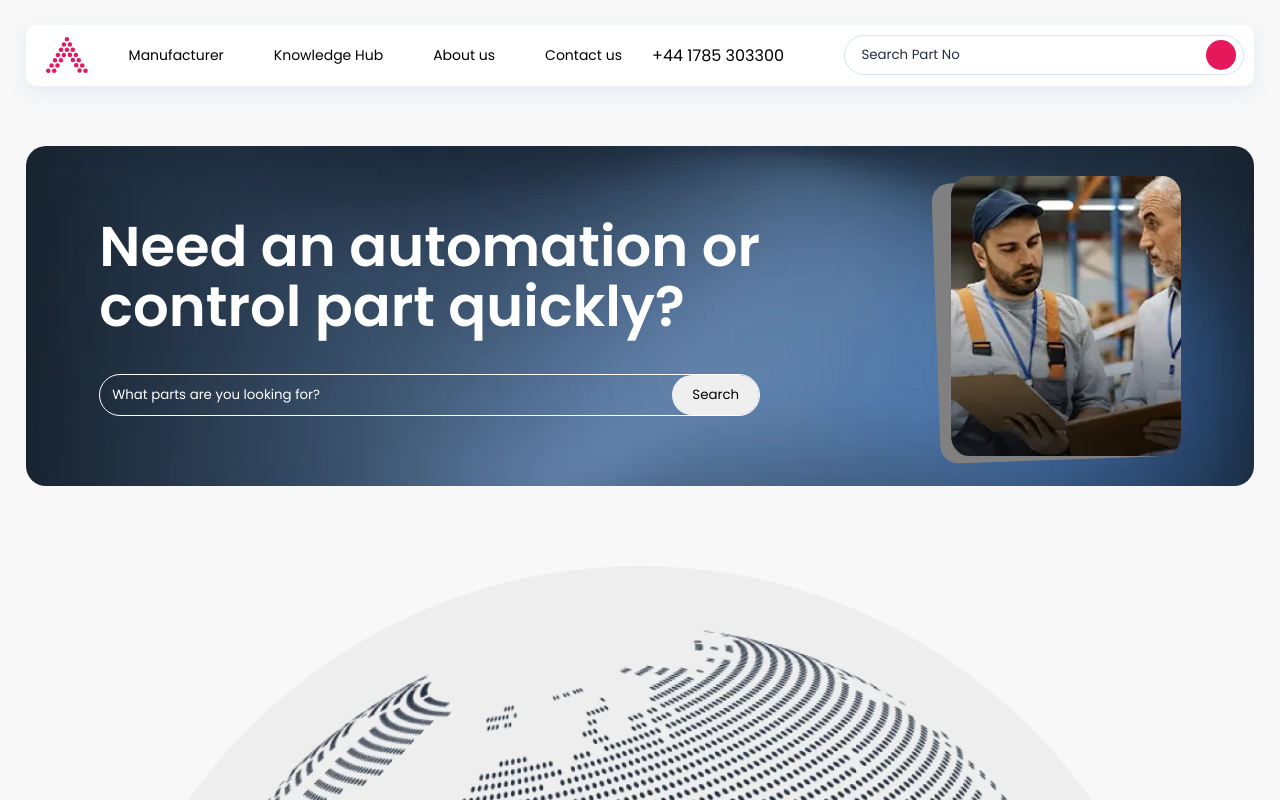
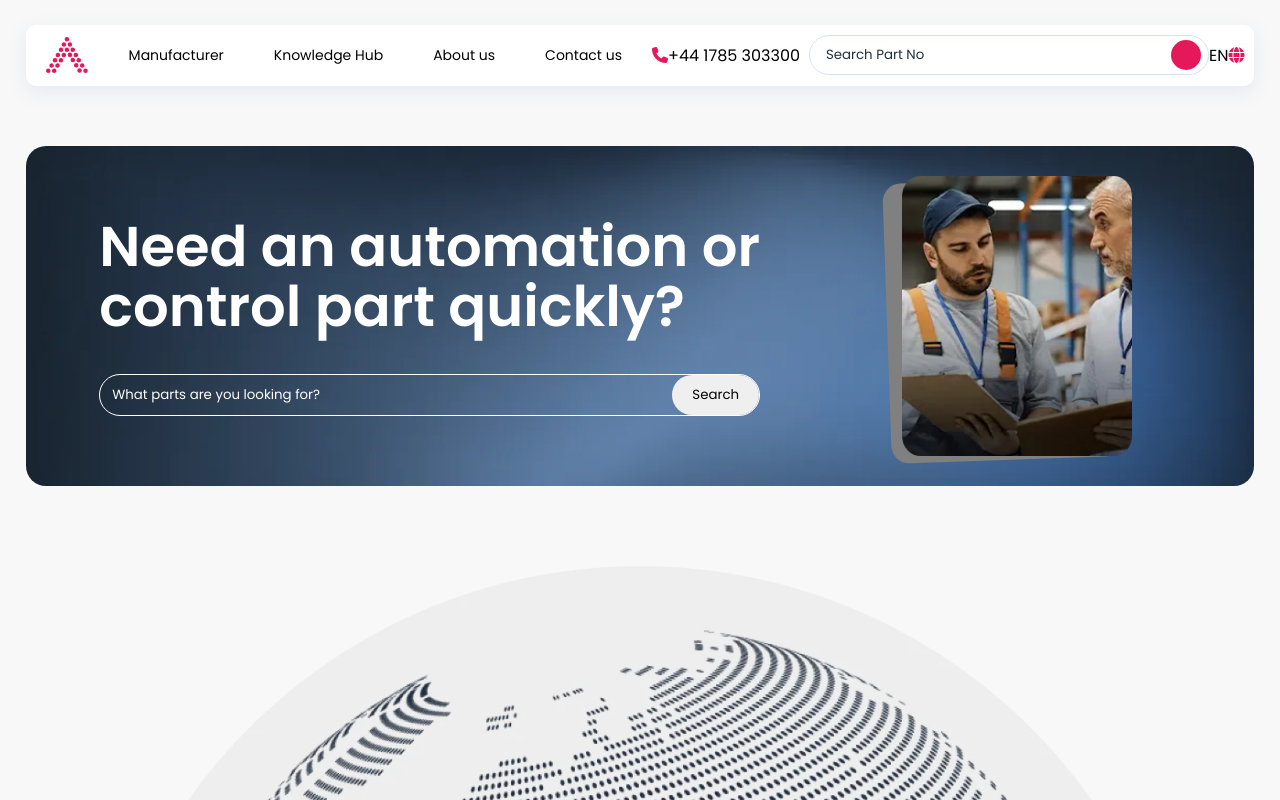
Before and after one commit to emmanuelojiji/eua-refresh, a React (Create React App) app: page / in a window 1280 px wide. Shown: the top 800 px of the page. Built offline with nearby package versions, Linux system fonts and the light colour scheme.

Commit message:
feat: font awesome icons added in

```diff
--- a/public/index.html
+++ b/public/index.html
@@ -24,6 +24,13 @@
       work correctly both with client-side routing and a non-root public URL.
       Learn how to configure a non-root public URL by running `npm run build`.
     -->
+    <link
+      rel="stylesheet"
+      href="https://cdnjs.cloudflare.com/ajax/libs/font-awesome/6.7.2/css/all.min.css"
+      integrity="sha512-Evv84Mr4kqVGRNSgIGL/F/aIDqQb7xQ2vcrdIwxfjThSH8CSR7PBEakCr51Ck+w+/U6swU2Im1vVX0SVk9ABhg=="
+      crossorigin="anonymous"
+      referrerpolicy="no-referrer"
+    />
     <link rel="preconnect" href="https://fonts.googleapis.com" />
     <link rel="preconnect" href="https://fonts.gstatic.com" crossorigin />
     <link
--- a/src/App.scss
+++ b/src/App.scss
@@ -21,7 +21,7 @@
   align-items: center;
   justify-content: space-between;
   padding-left: 6%;
-  padding-right: 6%;
+  padding-right: 10%;
   margin-top: calc(61px + 50px);
   padding-top: 30px;
   padding-bottom: 30px;
--- a/src/components/Header.js
+++ b/src/components/Header.js
@@ -12,12 +12,20 @@
           <a>Contact us</a>
         </nav>
 
+        <i class="fa-solid fa-phone icon"></i>
         <p>+44 1785 303300</p>
 
         <div className="header-search-container">
-          <input type="text" className="header-input" placeholder="Search Part No"/>
+          <input
+            type="text"
+            className="header-input"
+            placeholder="Search Part No"
+          />
           <div className="search-button"></div>
         </div>
+
+        <span>EN</span>
+        <i class="fa-solid fa-globe icon"></i>
       </div>
     </header>
   );
--- a/src/index.css
+++ b/src/index.css
@@ -27,3 +27,7 @@
 h2{
   font-weight: 600;
 }
+
+.icon{
+  color: #e4185a;
+}
```
